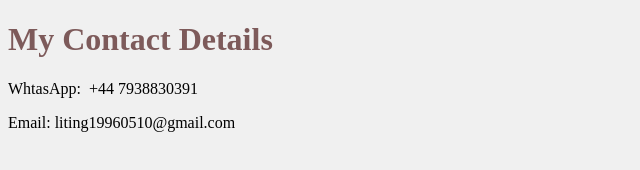
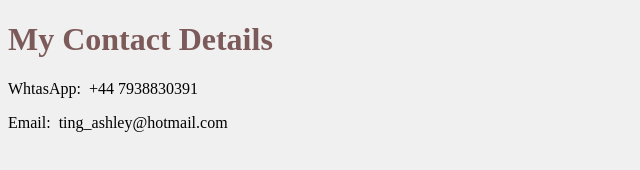
Before and after one commit to Ting-Lii/cv1, a plain HTML site: page contact-me.html in a window 1280 px wide. Shown: the full height of the page, 0-640 px from the left. Drawn offline with Linux system fonts and the light colour scheme.

Commit message:
Update contact-me.html

```diff
--- a/contact-me.html
+++ b/contact-me.html
@@ -8,6 +8,6 @@
   <body>
   <h1>My Contact Details</h1>
   <p>WhtasApp:&nbsp +44 7938830391</p>
-  <p>Email:&nbspliting19960510@gmail.com</p>
+  <p>Email:&nbsp ting_ashley@hotmail.com</p>
   </body>
 </html>
```
